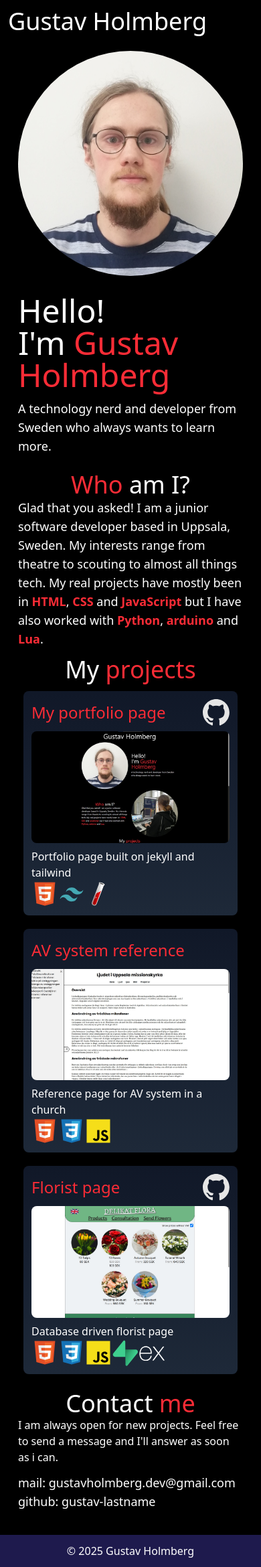
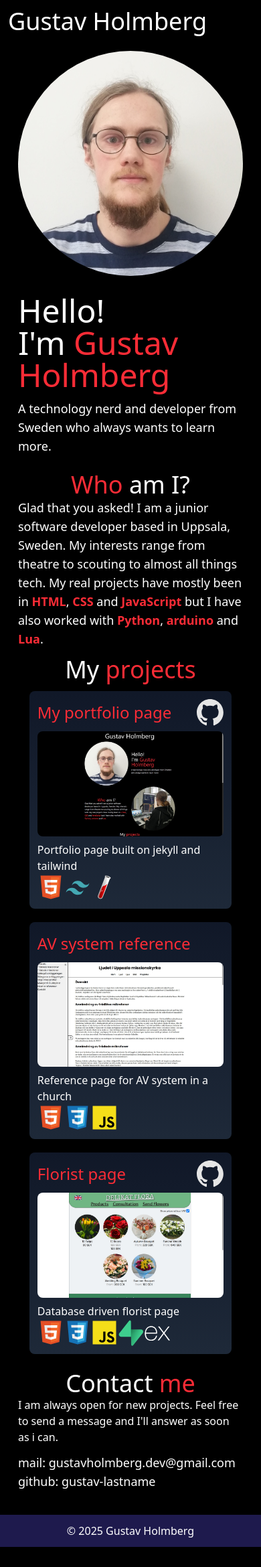
Before and after one commit to gustav-lastname/portfolio, a Jekyll site: the page built from _source/index.html, in a window 390 px wide. Shown: the whole page at 67% size. Built offline with Jekyll 4.4.1, drawn with Linux system fonts in a browser that asks for light colours; after the commit the page ends 2310 px from its top, so only the background shows below that.

Commit message:
Fix width on mobile

```diff
--- a/_source/_includes/projects.html
+++ b/_source/_includes/projects.html
@@ -2,7 +2,7 @@
     <h2 class="text-center text-4xl">My <span class="text-red-500">projects</span></h2>
     <ul class="my-3 mx-6 flex flex-wrap justify-center gap-5">
         {% for project in site.data.projects %}
-        <div class="bg-linear-to-b from-gray-900 transition duration-150 hover:to-gray-800 to-gray-800 sm:to-gray-900 w-xs p-3 rounded-lg">
+        <div class="bg-linear-to-b from-gray-900 transition duration-150 hover:to-gray-800 to-gray-800 sm:to-gray-900 w-9/10 max-w-xs p-3 rounded-lg">
             <div class="flex justify-between items-center h-10">
                 <a href="{{ project.link }}" target="_blank"><h3 class="text-2xl text-red-500"> {{ project.name }} </h3></a>
                 {% if project.github %}
--- a/_source/output.css
+++ b/_source/output.css
@@ -16,6 +16,8 @@
     --color-black: #000;
     --color-white: #fff;
     --spacing: 0.25rem;
+    --container-3xs: 16rem;
+    --container-2xs: 18rem;
     --container-xs: 20rem;
     --container-sm: 24rem;
     --container-6xl: 72rem;
@@ -215,6 +217,9 @@
   .hidden {
     display: none;
   }
+  .table {
+    display: table;
+  }
   .size-10 {
     width: calc(var(--spacing) * 10);
     height: calc(var(--spacing) * 10);
@@ -225,11 +230,38 @@
   .min-h-screen {
     min-height: 100vh;
   }
+  .w-2xs {
+    width: var(--container-2xs);
+  }
+  .w-3xs {
+    width: var(--container-3xs);
+  }
+  .w-9\/10 {
+    width: calc(9/10 * 100%);
+  }
   .w-xs {
     width: var(--container-xs);
   }
+  .max-w-4\/5 {
+    max-width: calc(4/5 * 100%);
+  }
+  .max-w-9\/10 {
+    max-width: calc(9/10 * 100%);
+  }
+  .max-w-full {
+    max-width: 100%;
+  }
   .max-w-sm {
     max-width: var(--container-sm);
+  }
+  .max-w-xs {
+    max-width: var(--container-xs);
+  }
+  .border-collapse {
+    border-collapse: collapse;
+  }
+  .resize {
+    resize: both;
   }
   .grid-cols-1 {
     grid-template-columns: repeat(1, minmax(0, 1fr));
@@ -266,6 +298,10 @@
   }
   .rounded-lg {
     border-radius: var(--radius-lg);
+  }
+  .border {
+    border-style: var(--tw-border-style);
+    border-width: 1px;
   }
   .bg-black {
     background-color: var(--color-black);
@@ -322,6 +358,13 @@
   }
   .text-white {
     color: var(--color-white);
+  }
+  .underline {
+    text-decoration-line: underline;
+  }
+  .outline {
+    outline-style: var(--tw-outline-style);
+    outline-width: 1px;
   }
   .transition {
     transition-property: color, background-color, border-color, outline-color, text-decoration-color, fill, stroke, --tw-gradient-from, --tw-gradient-via, --tw-gradient-to, opacity, box-shadow, transform, translate, scale, rotate, filter, -webkit-backdrop-filter, backdrop-filter, display, content-visibility, overlay, pointer-events;
@@ -429,6 +472,11 @@
     }
   }
 }
+@property --tw-border-style {
+  syntax: "*";
+  inherits: false;
+  initial-value: solid;
+}
 @property --tw-gradient-position {
   syntax: "*";
   inherits: false;
@@ -475,6 +523,11 @@
   syntax: "*";
   inherits: false;
 }
+@property --tw-outline-style {
+  syntax: "*";
+  inherits: false;
+  initial-value: solid;
+}
 @property --tw-duration {
   syntax: "*";
   inherits: false;
@@ -482,6 +535,7 @@
 @layer properties {
   @supports ((-webkit-hyphens: none) and (not (margin-trim: inline))) or ((-moz-orient: inline) and (not (color:rgb(from red r g b)))) {
     *, ::before, ::after, ::backdrop {
+      --tw-border-style: solid;
       --tw-gradient-position: initial;
       --tw-gradient-from: #0000;
       --tw-gradient-via: #0000;
@@ -492,6 +546,7 @@
       --tw-gradient-via-position: 50%;
       --tw-gradient-to-position: 100%;
       --tw-font-weight: initial;
+      --tw-outline-style: solid;
       --tw-duration: initial;
     }
   }
```
